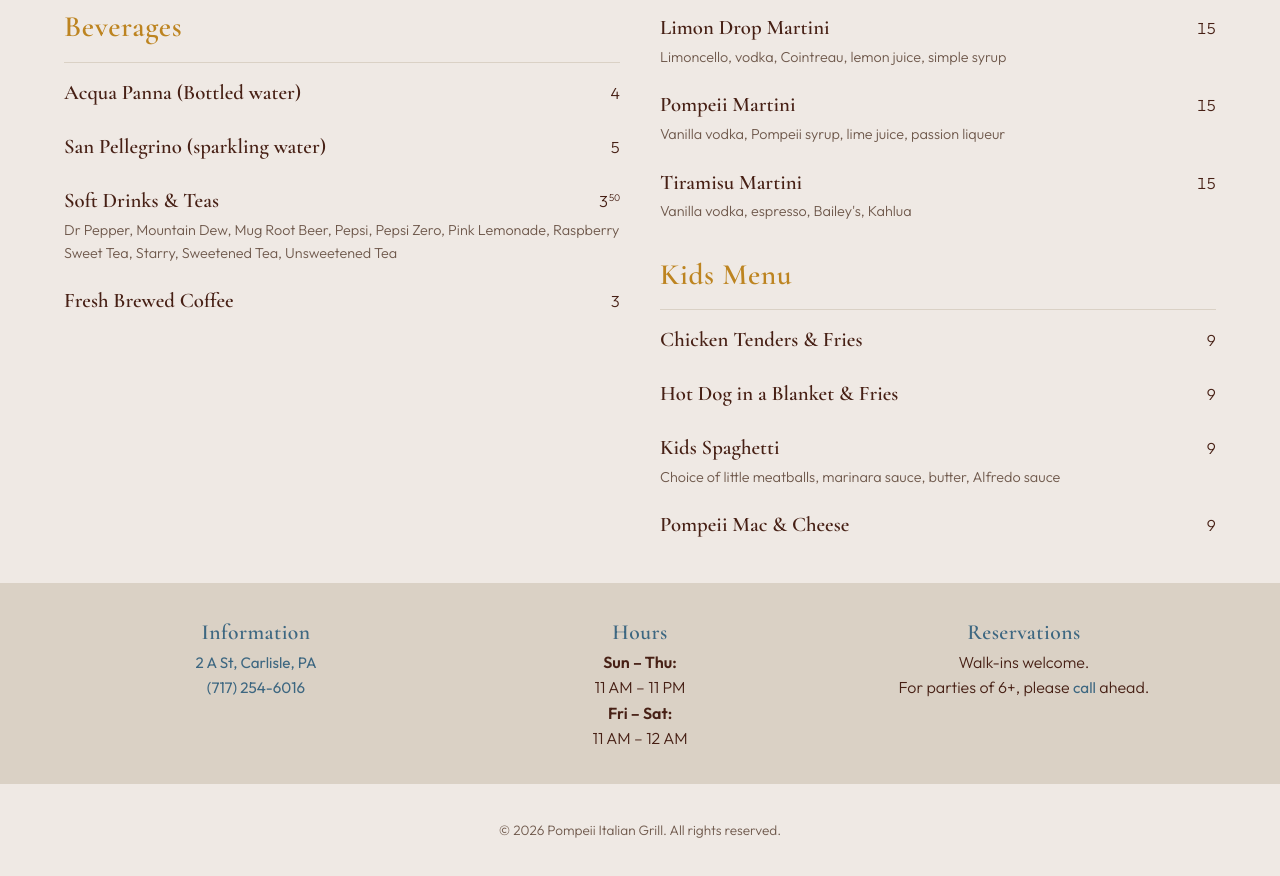
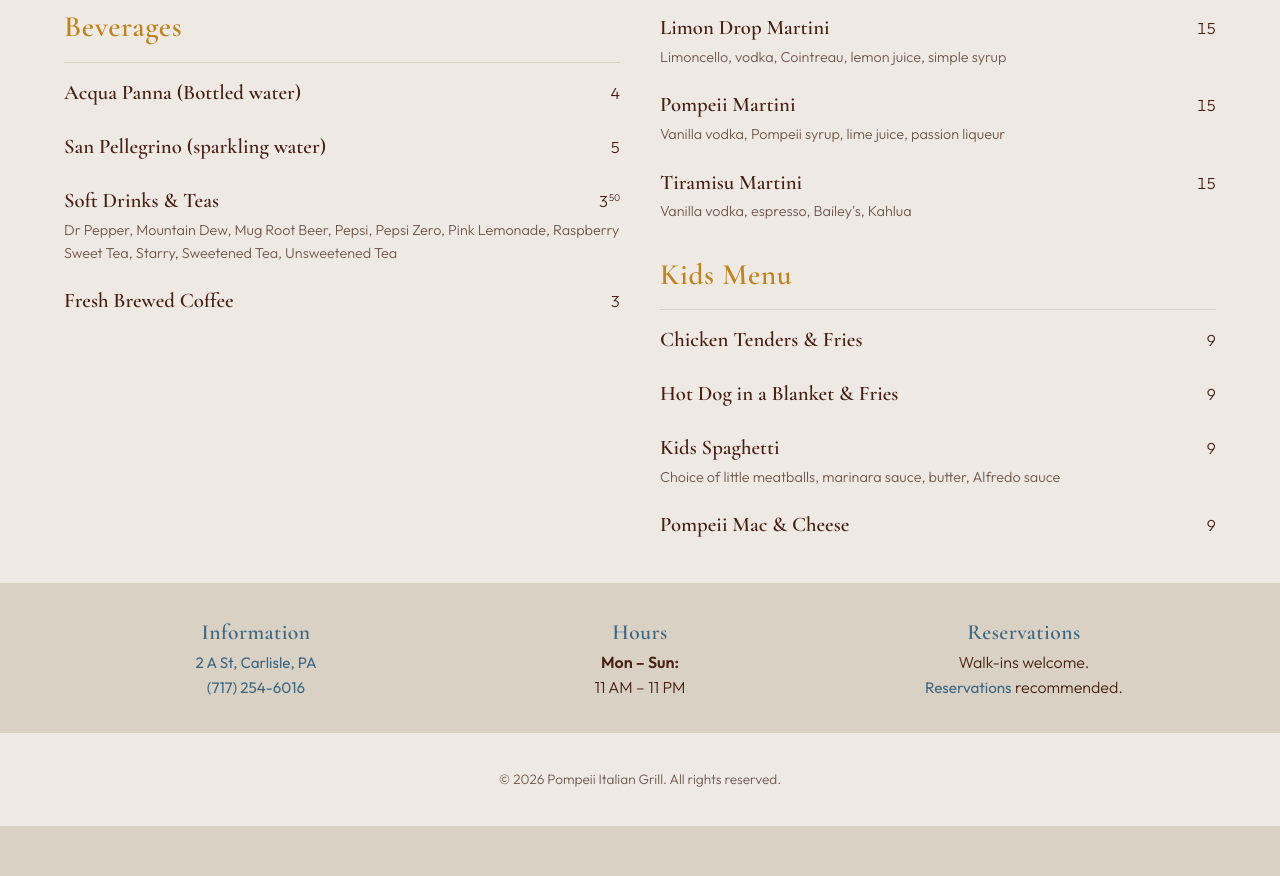
Before and after one commit to PinnacleEnterprises/pompeii-carlisle, a website built with Vite: page index.html in a window 1280 px wide. Shown: the part 7327-8203 px from the top of the page. After the commit the page ends 8153 px from the top, so only its background shows below. Built offline with nearby package versions, Linux system fonts and the light colour scheme; a web font is replaced by a local one.

Commit message:
update menu layout and hours

```diff
--- a/index.html
+++ b/index.html
@@ -124,7 +124,7 @@
             Our timeless recipes are prepared with only the freshest ingredients. We treat every dish just as we would when feeding our own family.
           </span>
           <span class="desktop-hide">
-            Fresh ingredients and timeless recipes, made with care.
+            Quality ingredients, timeless recipes, made with care.
           </span>
         </p>
       </div>
@@ -172,15 +172,13 @@
         </div>
         <div class="info-card">
           <h2>Hours</h2>
-          <p><strong>Sun – Thu:</strong>
-          <br>11 AM – 11 PM</p>
-          <p><strong>Fri – Sat:</strong>
-            <br>11 AM – 12 AM</p>
+          <p><strong>Mon – Sun:</strong></p>
+          <p>11 AM – 11 PM</p>
         </div>
         <div class="info-card">
           <h2>Reservations</h2>
           <p>Walk-ins welcome.</p>
-          <p>For parties of 6+, please <a class="link" href="tel:#" data-phone-link>call</a> ahead.</p>
+          <p><a class="link" href="tel:#" data-phone-link>Reservations</a> recommended.</p>
         </div>
       </div>
     </section>
```
